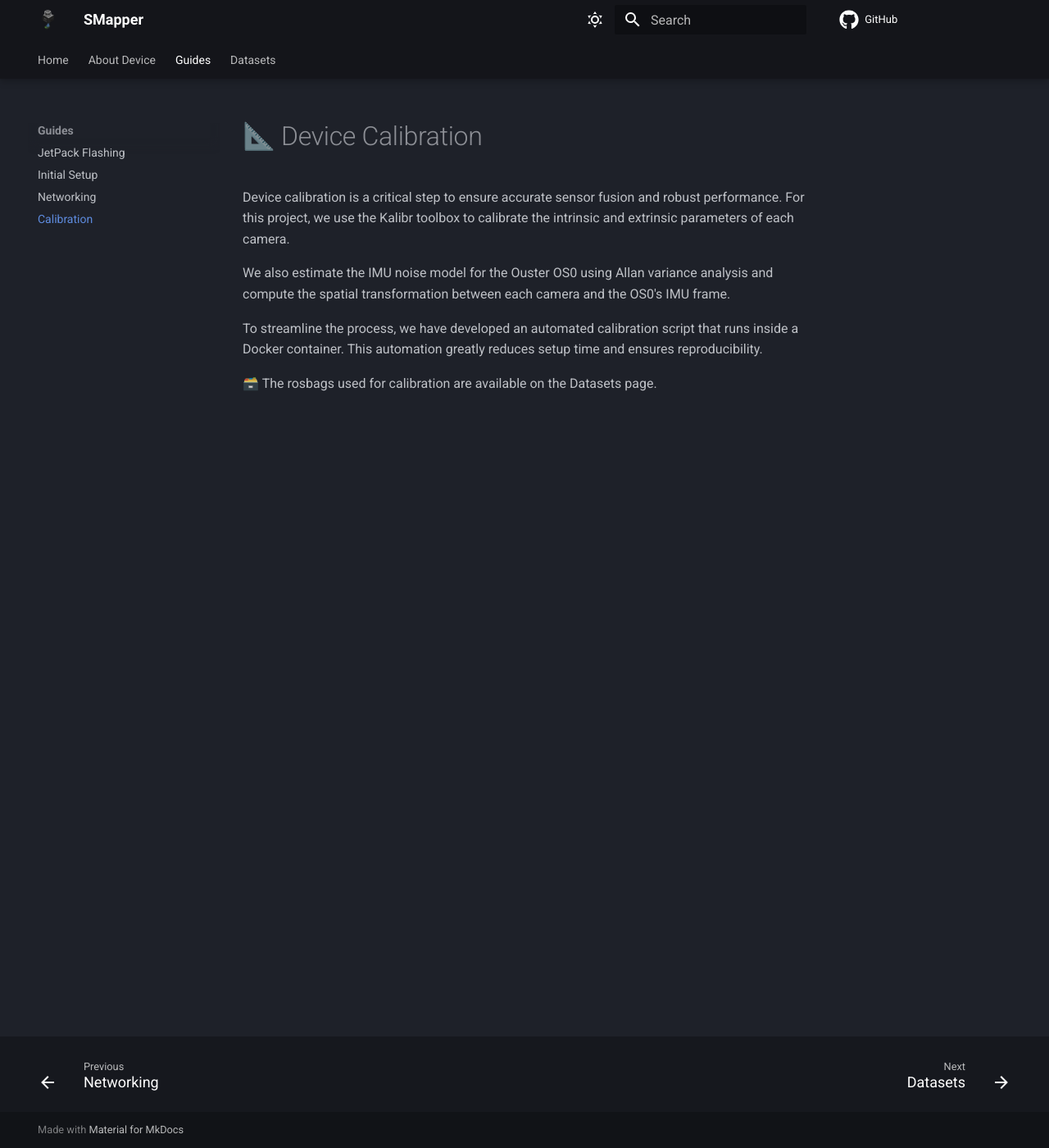
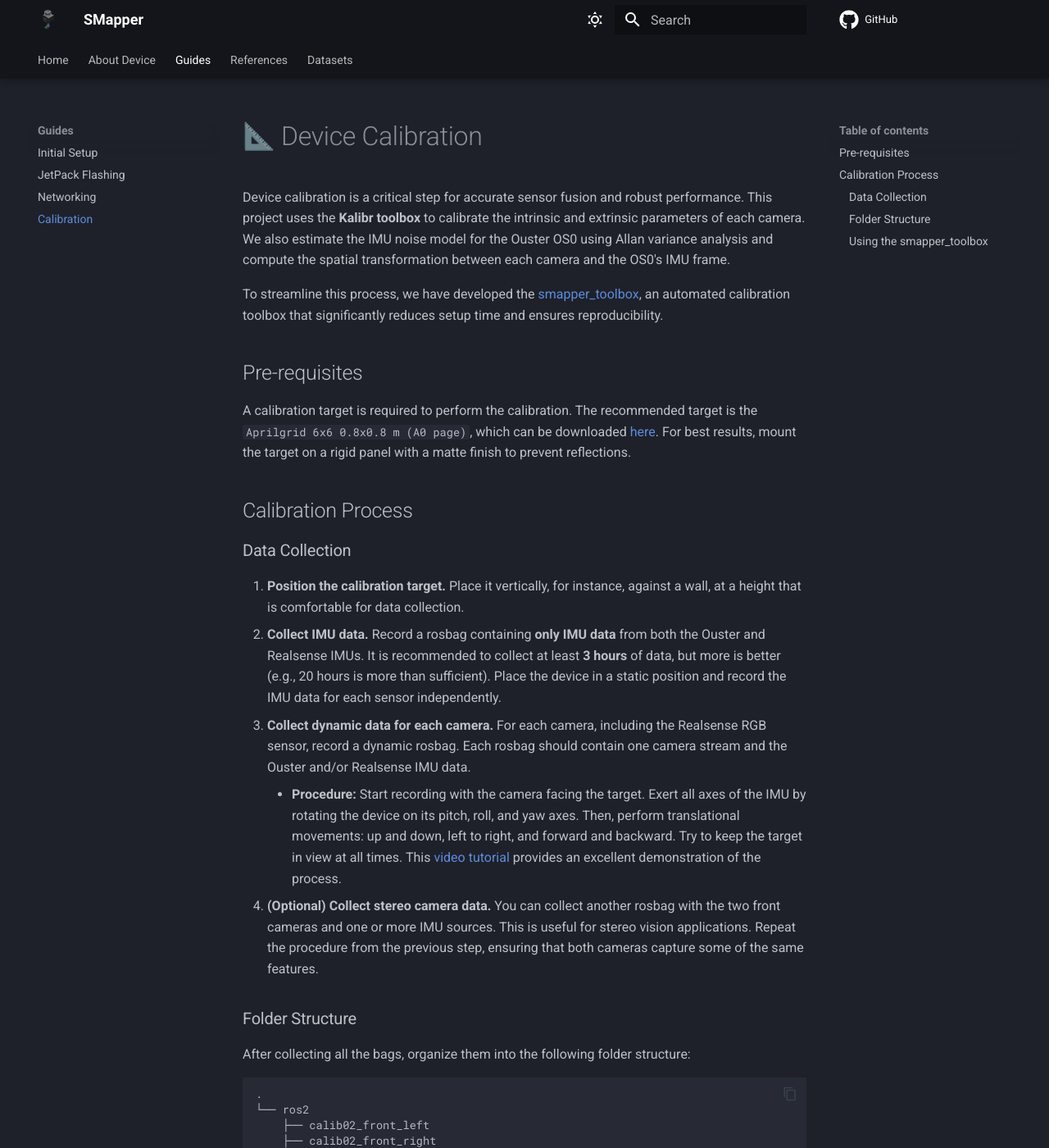
Before and after one commit to snt-arg/smapper_docs, an MkDocs documentation site: the page built from docs/guides/calibration.md, in a window 1280 px wide and 1400 px high. Shown: the whole window at 82% size. Built offline with MkDocs 1.6.1 and Material for MkDocs 9.7.7, drawn with Linux system fonts in a browser that asks for light colours; comment, search, counter and statistics services are not loaded; some of the changed text lies outside the part shown.

Commit message:
update calibration guide

````diff
--- a/docs/guides/calibration.md
+++ b/docs/guides/calibration.md
@@ -1,9 +1,71 @@
 # 📐 Device Calibration
 
-Device calibration is a critical step to ensure accurate sensor fusion and robust performance. For this project, we use the Kalibr toolbox to calibrate the intrinsic and extrinsic parameters of each camera.
+Device calibration is a critical step for accurate sensor fusion and robust performance.
+This project uses the **Kalibr toolbox** to calibrate the intrinsic and extrinsic parameters
+of each camera. We also estimate the IMU noise model for the Ouster OS0 using
+Allan variance analysis and compute the spatial transformation between each camera and the OS0's IMU frame.
 
-We also estimate the IMU noise model for the Ouster OS0 using Allan variance analysis and compute the spatial transformation between each camera and the OS0's IMU frame.
+To streamline this process, we have developed the [smapper_toolbox](https://github.com/snt-arg/smapper_toolbox/tree/main), an automated calibration toolbox that significantly reduces setup time and ensures reproducibility.
 
-To streamline the process, we have developed an automated calibration script that runs inside a Docker container. This automation greatly reduces setup time and ensures reproducibility.
+## Pre-requisites
 
-🗃️ The rosbags used for calibration are available on the Datasets page.
+A calibration target is required to perform the calibration. The recommended target
+is the `Aprilgrid 6x6 0.8x0.8 m (A0 page)`, which can be downloaded [here](https://github.com/ethz-asl/kalibr/wiki/downloads#calibration-targets).
+For best results, mount the target on a rigid panel with a matte finish to prevent reflections.
+
+## Calibration Process
+
+### Data Collection
+
+1.  **Position the calibration target.** Place it vertically, for instance, against a wall, at a height that is comfortable for data collection.
+2.  **Collect IMU data.** Record a rosbag containing **only IMU data** from both the Ouster and Realsense IMUs. It is recommended to collect at least **3 hours** of data, but more is better (e.g., 20 hours is more than sufficient). Place the device in a static position and record the IMU data for each sensor independently.
+3.  **Collect dynamic data for each camera.** For each camera, including the Realsense RGB sensor, record a dynamic rosbag. Each rosbag should contain one camera stream and the Ouster and/or Realsense IMU data.
+    - **Procedure:** Start recording with the camera facing the target. Exert all axes of the IMU by rotating the device on its pitch, roll, and yaw axes. Then, perform translational movements: up and down, left to right, and forward and backward. Try to keep the target in view at all times. This [video tutorial](https://www.youtube.com/watch?v=puNXsnr2_h4) provides an excellent demonstration of the process.
+4.  **(Optional) Collect stereo camera data.** You can collect another rosbag with the two front cameras and one or more IMU sources. This is useful for stereo vision applications. Repeat the procedure from the previous step, ensuring that both cameras capture some of the same features.
+
+### Folder Structure
+
+After collecting all the bags, organize them into the following folder structure:
+
+```
+.
+└── ros2
+    ├── calib02_front_left
+    ├── calib02_front_right
+    ├── calib02_side_left
+    ├── calib02_side_right
+    └── imu16h_imu
+```
+
+!!! warning
+
+    This folder structure is crucial for the automation toolbox to function correctly.
+    You must have a folder named `ros2` containing the ros2 bags. The toolbox will then create a `ros1` folder with the converted bags for Kalibr.
+
+### Using the `smapper_toolbox`
+
+!!! danger "Important"
+
+    You must have the `smapper` repository on your system, as it contains required files.
+    Cloning it also clones the toolbox. Additionally, `smapper_toolbox` uses the **UV Python package manager**.
+    Please refer to the [smapper_toolbox documentation](../software_stack/smapper_toolbox.md) for more information.
+
+    **⚠️ These following steps must be performed on an X86 CPU due to docker image constraints!**
+
+1.  **Navigate to the `smapper_toolbox` directory**, which should be located at `smapper/software/smapper_toolbox`.
+1.  **View the help menu** by running `uv run ./toolbox --help`.
+1.  **Modify configuration** accordingly to your needs. Configuration lives in `smapper_toolbox/config/config.yaml`
+1.  **Run the calibration pipeline** with the following command:
+    ```bash
+    # The path to the rosbags is the root directory where the ros2 folder is located.
+    # You can also run --help to see all available options.
+    uv run ./toolbox kalibr all --rosbags-dir path/to/where/rosbags/are/
+    ```
+    This command executes a two-stage process. First, it converts all ROS2 bags to ROS1 bags, which can take some time depending on their size. This creates a `ros1` folder next to the `ros2` folder. Then, it proceeds to the Kalibr stage, where it extracts basic metadata from the available bags, runs the intrinsics calibration for each bag containing one or more image topics, computes the noise model of the IMUs (if there are bags with sufficient IMU data), and finally performs the camera-IMU calibration. All results are saved in the calibration directory specified in the configuration file.
+1.  **Generate the transformation tree.** This step requires manual intervention. You will need to go through each camera's result from the camera-IMU step and fill in the following [file](https://github.com/snt-arg/smapper_toolbox/blob/main/config/transform_input_example.yaml).
+1.  **Generate the transformations.** Once you have filled in the file, run the following command:
+    ```bash
+    uv run ./toolbox transforms generate --input the_file.yaml --output output_tfs.yaml
+    ```
+    This command reads the file and generates the transformations so that all sensors are referenced to a common `base_link`. It also generates a ROS launch file that can be used directly to publish all the transformations.
+1.  **Final steps.** Copy the launch file to the actual device in `smapper/software/ros_ws/src/smapper_bringup/launch` and create or update the `camera_info` files located in `smapper/software/ros_ws/src/smapper_bringup/config/calib`.
--- a/mkdocs.yml
+++ b/mkdocs.yml
@@ -66,21 +66,19 @@ nav:
     - About Device:
           - Platform:
                 - Components: components/index.md
-                - Technical Details:
-                      - Ouster OS0-64: components/technical_details/ouster_os0_64.md
-                      - e-CAM200_CUOAGX: components/technical_details/e_cam200_cuagx.md
-                      - RealSense D435i: components/technical_details/realsense_d435i.md
-                      - Jetson AGX Orin: components/technical_details/jetson_agx_orin.md
           - Software Stack:
                 - Stack Overview: software_stack/index.md
-                - SMapper API: software_stack/smapper_api.md
-                - SMapper Web App: software_stack/smapper_app.md
-                - Argus Camera ROS: software_stack/argus_cameras_ros.md
     - Guides:
+          - Initial Setup: guides/setup.md
           - JetPack Flashing: guides/jetpack.md
-          - Initial Setup: guides/setup.md
           - Networking: guides/networking.md
           - Calibration: guides/calibration.md
 
+    - References:
+          - SMapper API: software_stack/smapper_api.md
+          - SMapper Web App: software_stack/smapper_app.md
+          - SMapper Web App: software_stack/smapper_toolbox.md
+          - Argus Camera ROS: software_stack/argus_cameras_ros.md
+
     - Datasets:
           - Datasets: datasets/index.md
````
Also changed, not shown: docs/software_stack/smapper_toolbox.md (added).
